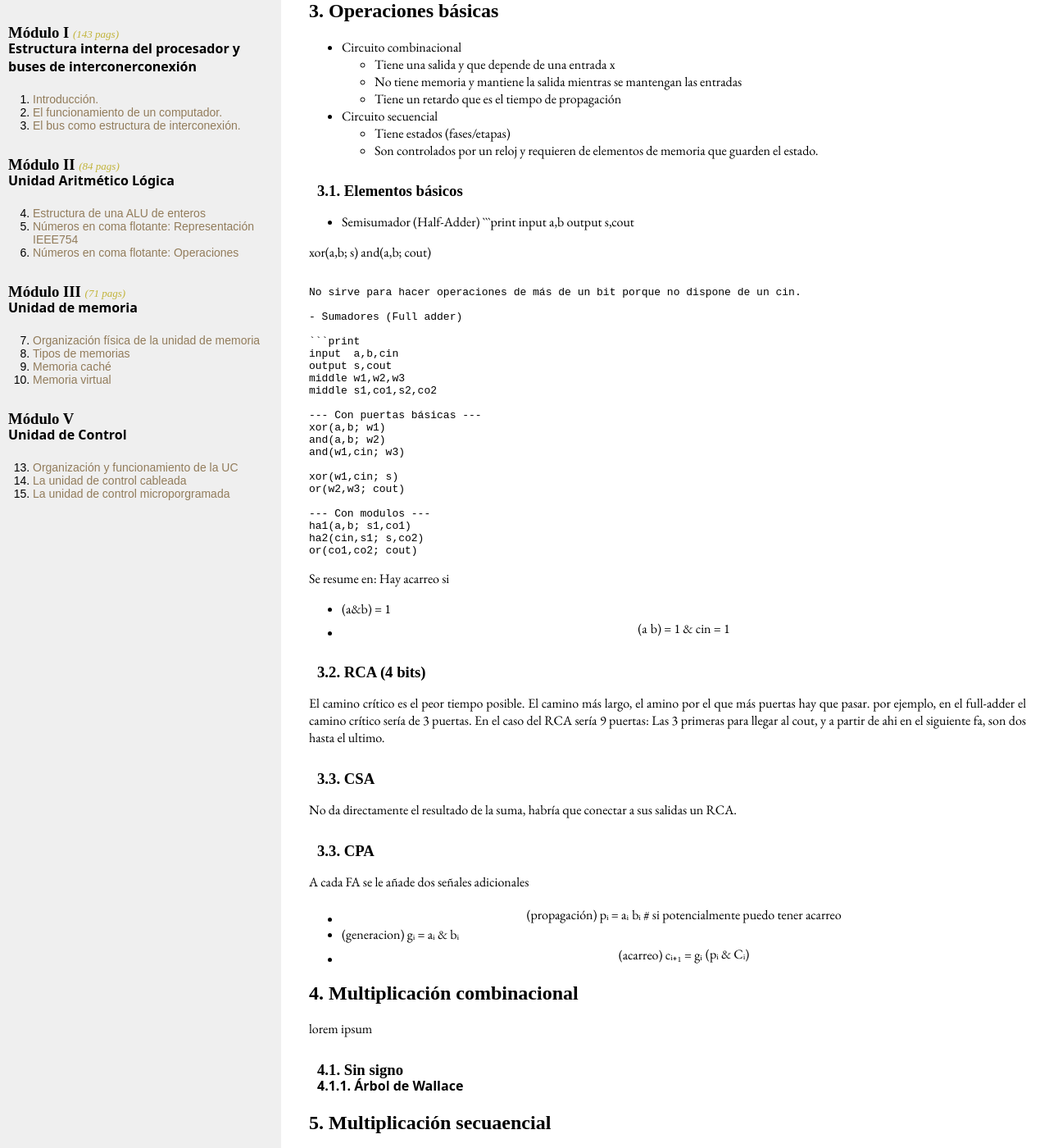
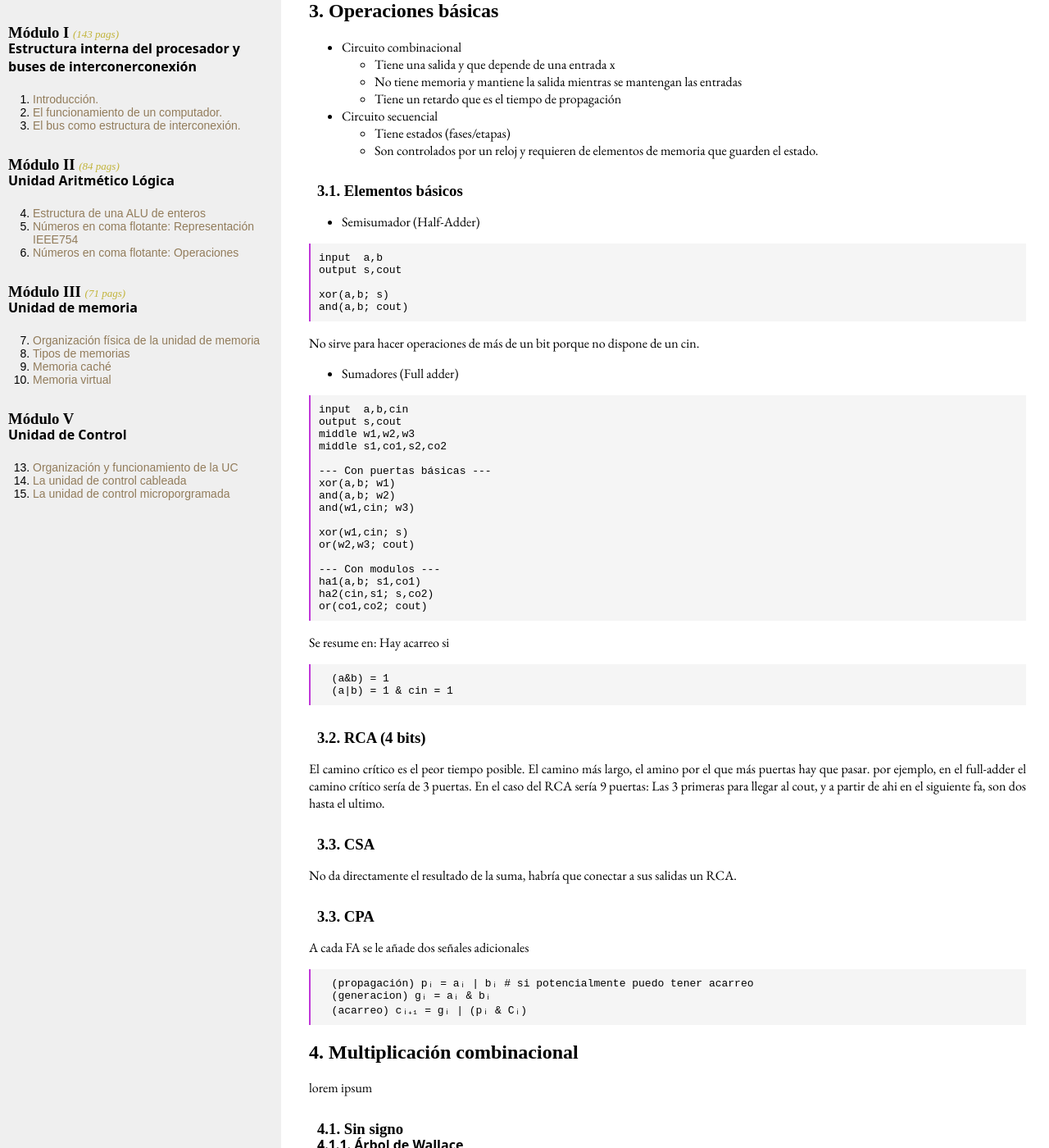
Before and after one commit to dkaerit/EDC, a Jekyll site: the page built from _posts/2020-10-05-TEMA04.md, in a window 1280 px wide and 1400 px high, scrolled down 1068 px. Shown: the whole window at 82% size. Built offline with Jekyll 4.4.1, drawn with Linux system fonts in a browser that asks for light colours; some web fonts are replaced.

Commit message:
Update 2020-10-05-TEMA04.md

````diff
--- a/_posts/2020-10-05-TEMA04.md
+++ b/_posts/2020-10-05-TEMA04.md
@@ -52,6 +52,7 @@ La ALU es definida por las siguientes características:
 
 ### 3.1. Elementos básicos
 - Semisumador (Half-Adder)
+
 ```print
 input  a,b
 output s,cout
@@ -83,9 +84,12 @@ ha1(a,b; s1,co1)
 ha2(cin,s1; s,co2)
 or(co1,co2; cout)
 ```
+
 Se resume en: Hay acarreo si
-  - (a&b) = 1
-  - (a|b) = 1 & cin = 1
+```print
+  (a&b) = 1
+  (a|b) = 1 & cin = 1
+```
 
 ### 3.2. RCA (4 bits)
 El camino crítico es el peor tiempo posible. El camino más largo, el amino por el que más puertas hay que pasar.
@@ -97,9 +101,11 @@ No da directamente el resultado de la suma, habría que conectar a sus salidas u
 
 ### 3.3. CPA
 A cada FA se le añade dos señales adicionales
-  - (propagación) pᵢ = aᵢ | bᵢ # si potencialmente puedo tener acarreo
-  - (generacion) gᵢ = aᵢ & bᵢ
-  - (acarreo) cᵢ₊₁ = gᵢ | (pᵢ & Cᵢ)
+```print
+  (propagación) pᵢ = aᵢ | bᵢ # si potencialmente puedo tener acarreo
+  (generacion) gᵢ = aᵢ & bᵢ
+  (acarreo) cᵢ₊₁ = gᵢ | (pᵢ & Cᵢ)
+```
 
 ## 4. Multiplicación combinacional
 lorem ipsum
````
